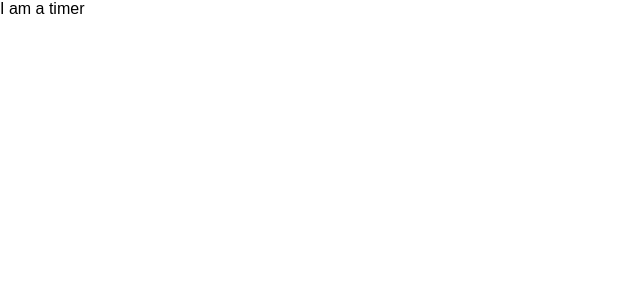
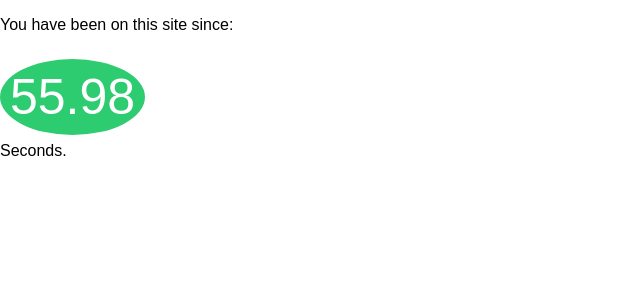
Before and after one commit to Charpell/Blog-TimerApp-CourseSale, a React (Create React App) app: page / in a window 1280 px wide. Shown: the top 300 px of the page, without its empty margins (0-640 px from the left). Built offline with nearby package versions, Linux system fonts and the light colour scheme; the HTML template or start-up script is replaced by a standard one.

Commit message:
Style the Timer Component

```diff
--- a/src/App.css
+++ b/src/App.css
@@ -26,3 +26,11 @@
   from { transform: rotate(0deg); }
   to { transform: rotate(360deg); }
 }
+
+span {
+  font-size: 50px;
+  color: #fff;
+  background: #2ecc71;
+  border-radius: 50%;
+  padding: 10px;
+}
--- a/src/App.js
+++ b/src/App.js
@@ -1,10 +1,11 @@
 import React, { Component } from "react";
 import Timer from "./Timer";
+import './App.css';
 
 class App extends Component {
   render() {
     return (
-      <div>
+      <div className="container">
         <Timer />
       </div>
     );
--- a/src/Timer.js
+++ b/src/Timer.js
@@ -5,7 +5,9 @@ class Timer extends Component {
   render() {
     return(
       <div>
-        I am a timer
+        <p>You have been on this site since: </p> <br />
+        <span>55.98</span>
+        <p>Seconds.</p>
       </div>
     )
   }
```
